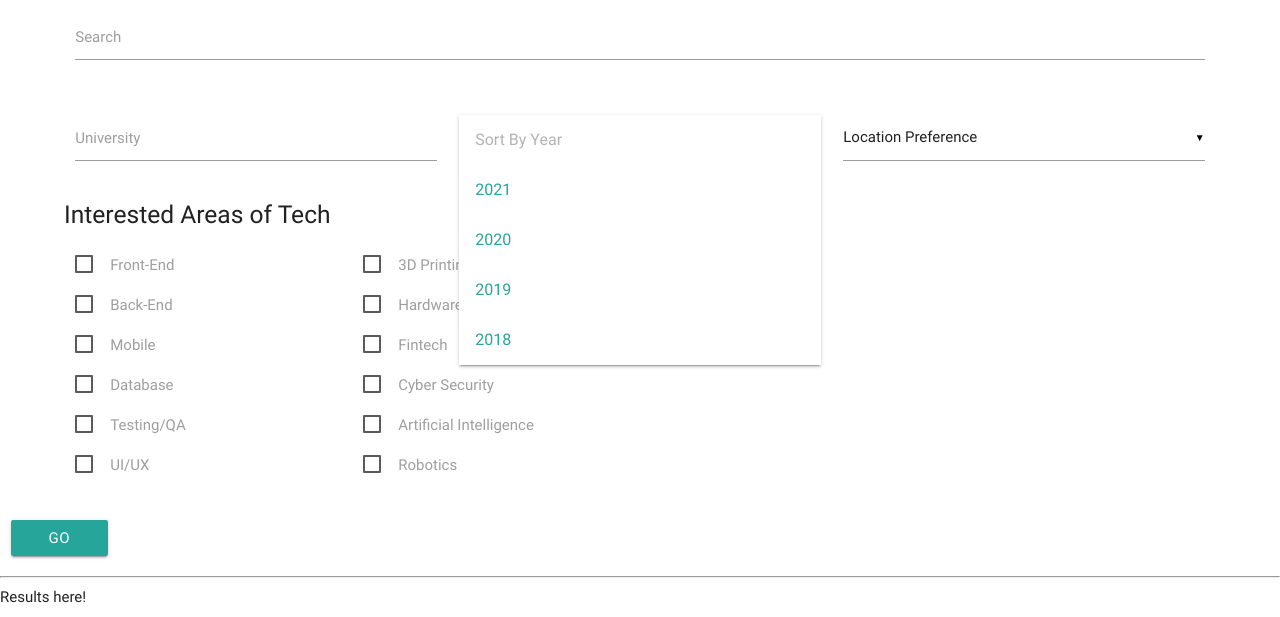
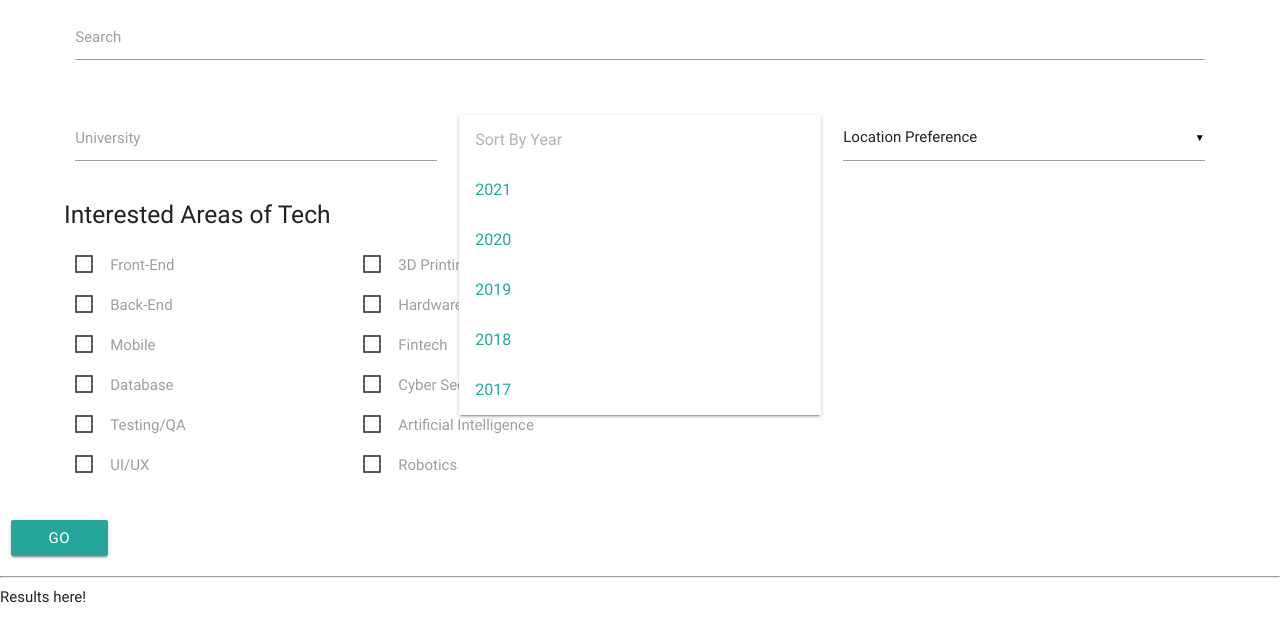
Before and after one commit to Lucytheanimefan/KACdatabase, a Flask app: page / in a window 1280 px wide, after a click on "Sort By Year". Shown: the part 129-746 px from the top of the page. Run offline with Flask 2, Linux system fonts and the light colour scheme; some libraries are stand-ins or nearby versions; some web fonts are replaced.

Commit message:
Added year 2017

```diff
--- a/templates/search.html
+++ b/templates/search.html
@@ -18,6 +18,7 @@
                 <option value="2020">2020</option>
                 <option value="2019">2019</option>
                 <option value="2018">2018</option>
+                <option value="2017">2017</option>
             </select>
         </div>
         <div class="input-field col s4">
```
